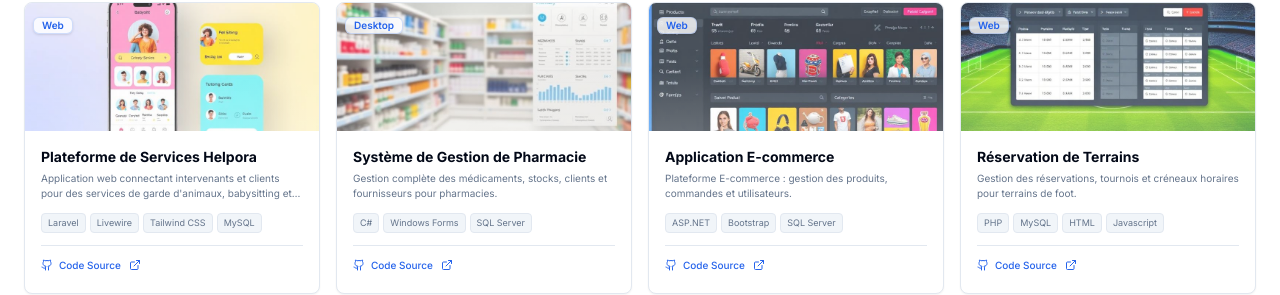
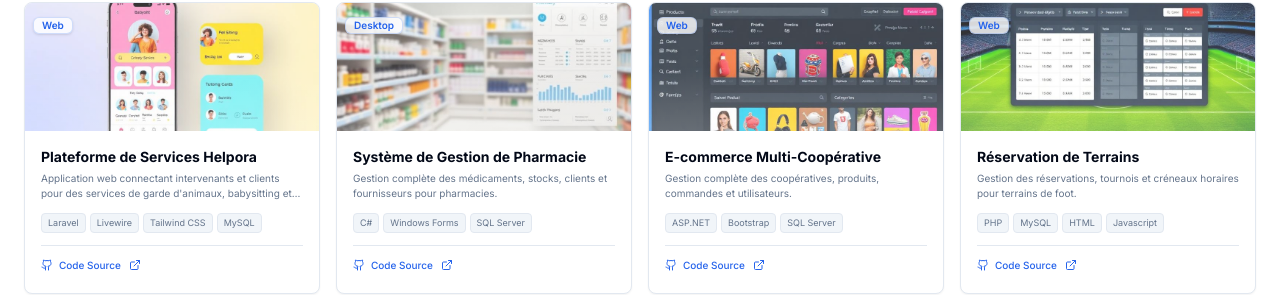
Before and after one commit to essebaiyayaa/Portfolio, a React (Vite) app: page / in a window 1280 px wide. Shown: the part 1028-1323 px from the top of the page. Built offline with nearby package versions, Linux system fonts and the light colour scheme; the HTML template or start-up script is replaced by a standard one.

Commit message:
modification dans la section des compétences

```diff
--- a/src/data/projects.ts
+++ b/src/data/projects.ts
@@ -39,8 +39,8 @@ export const projects: Project[] = [
     },
     {
         id: "ecommerce",
-        title: "Application E-commerce",
-        description: "Plateforme E-commerce : gestion des produits, commandes et utilisateurs.",
+        title: "E-commerce Multi-Coopérative",
+        description: "Gestion complète des coopératives, produits, commandes et utilisateurs.",
         image: "ecommerce.jpg",
         category: "web",
         technologies: ["ASP.NET", "Bootstrap", "SQL Server"],
```
